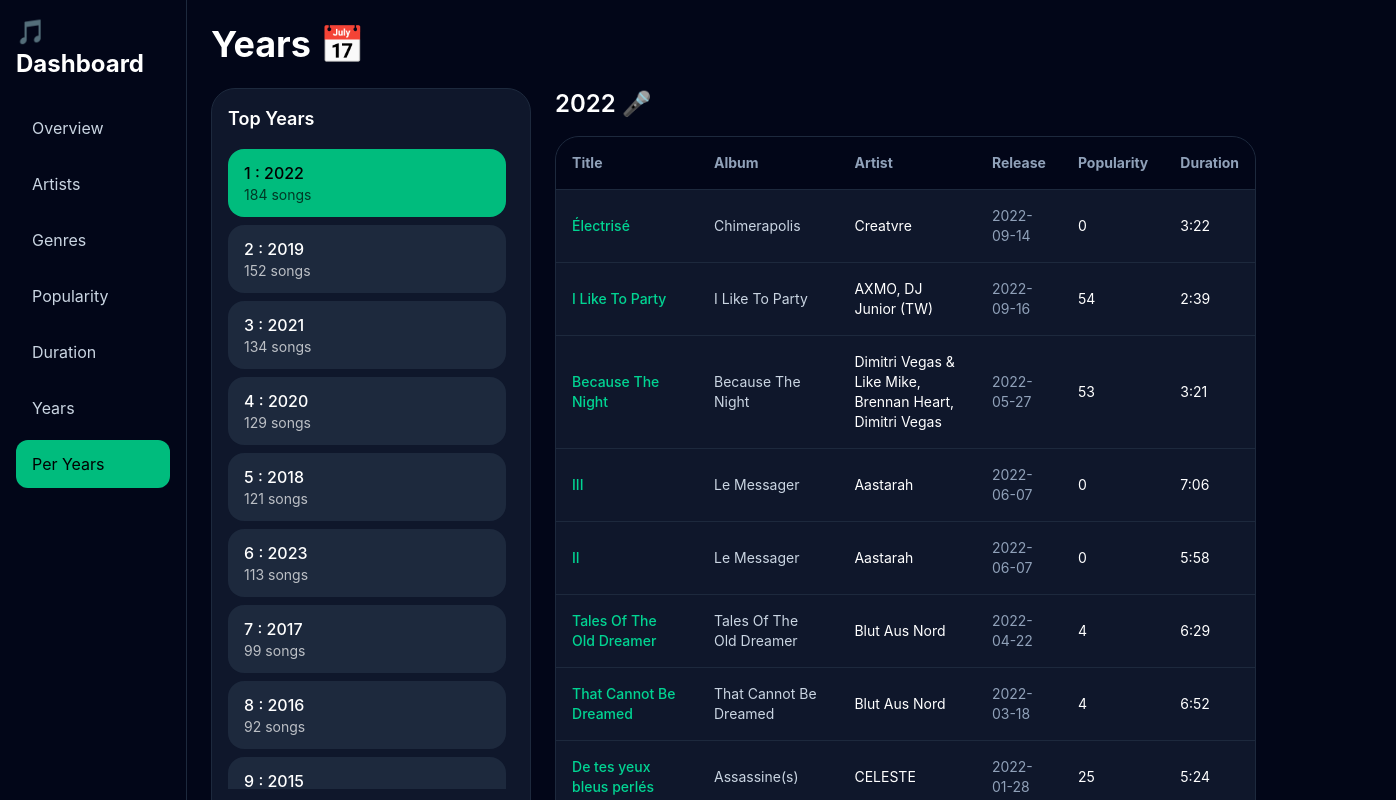
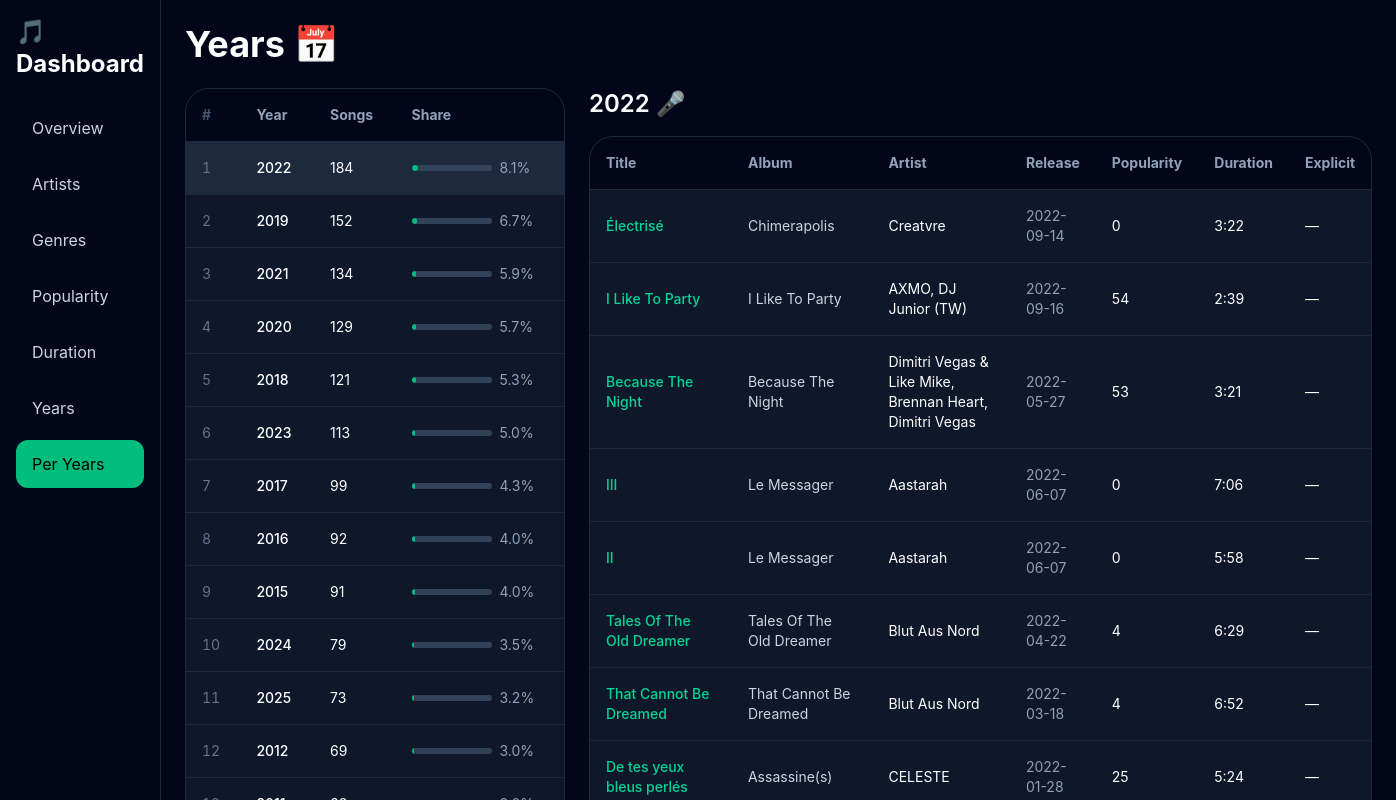
Before and after one commit to ArtBalan/spotify-favorite-dashboard, a React (Vite) app: page /perYears in a window 1280 px wide. Shown: the top 800 px of the page, 1396 px wide, since content can reach past the window. Built offline with nearby package versions, Linux system fonts and the light colour scheme.

Commit message:
index on GenrePage & perYersPage in table

```diff
--- a/src/components/SongsTable.tsx
+++ b/src/components/SongsTable.tsx
@@ -12,6 +12,7 @@ export default function SongsTable({ tracks }: { tracks: Track[] }) {
             <th className="p-4">Release</th>
             <th className="p-4">Popularity</th>
             <th className="p-4">Duration</th>
+            <th className="p-4">Explicit</th>
           </tr>
         </thead>
 
@@ -45,6 +46,7 @@ export default function SongsTable({ tracks }: { tracks: Track[] }) {
               <td className="p-4 text-slate-400">{track.releaseDate}</td>
               <td className="p-4">{track.popularity}</td>
               <td className="p-4">{track.duration}</td>
+              <td className="p-4">{track.explicit ? "🔞" : "—"}</td>
             </tr>
           ))}
         </tbody>
--- a/src/lib/Analytics.ts
+++ b/src/lib/Analytics.ts
@@ -49,7 +49,9 @@ export function getTopYears(tracks: Track[]){
 
   return [...counts.entries()]
     .map(([year, count]) => ({ year, count }))
-    .sort((a, b) => b.count - a.count || parseInt(b.year) - parseInt(a.year));
+    .sort((a, b) => b.count - a.count || parseInt(b.year) - parseInt(a.year))
+    .sort((a, b) => b.count - a.count)
+    .map((g, index) => ({ ...g, rank: index + 1 }));;
 }
 
 export function getGenres(tracks: Track[]) {
@@ -78,9 +80,12 @@ export function getGenres(tracks: Track[]) {
     map.set(track.genre, current);
   });
 
-  return [...map.values()].map((g) => ({
-    ...g,
-    avgPopularity: g.avgPopularity / g.count,
-    explicitRate: (g.explicitRate / g.count) * 100,
-  }));
+  return [...map.values()]
+    .map((g) => ({
+      ...g,
+      avgPopularity: g.avgPopularity / g.count,
+      explicitRate: (g.explicitRate / g.count) * 100,
+    }))
+    .sort((a, b) => b.count - a.count)
+    .map((g, index) => ({ ...g, rank: index + 1 }));
 }
--- a/src/pages/GenresPage.tsx
+++ b/src/pages/GenresPage.tsx
@@ -79,7 +79,7 @@ export default function GenresPage() {
             </thead>
 
             <tbody>
-              {sortedGenres.map((genre,index) => {
+              {sortedGenres.map((genre) => {
                 const share = (genre.count / total) * 100;
                 return (
                   <tr
@@ -89,7 +89,7 @@ export default function GenresPage() {
                       selectedGenre === genre.genre ? "bg-slate-800" : ""
                     }`}
                   >
-                    <td className="p-4 text-slate-500 tabular-nums">{index + 1}</td>
+                    <td className="p-4 text-slate-500 tabular-nums">{genre.rank}</td>
                     <td className="p-4">{genre.genre}</td>
                     <td className="p-4">{genre.count}</td>
                     <td className="p-4">
--- a/src/pages/PerYearsPage.tsx
+++ b/src/pages/PerYearsPage.tsx
@@ -6,13 +6,12 @@ import { loadTracks } from "../lib/parseCsv";
 export default function PerYearsPage() {
   const tracks = loadTracks();
   const years = getTopYears(tracks);
+  const total = tracks.length;
 
-  const [selectedYear, setSelectedYear] = useState(
-    years[0]?.year || ""
-  );
+  const [selectedYear, setSelectedYear] = useState(years[0]?.year || "");
 
   const yearTrack = useMemo(
-    () => tracks.filter((t) => t.releaseDate.split('-')[0] === selectedYear),
+    () => tracks.filter((t) => t.releaseDate.split("-")[0] === selectedYear),
     [tracks, selectedYear]
   );
 
@@ -20,37 +19,53 @@ export default function PerYearsPage() {
     <div>
       <h1 className="mb-6 text-4xl font-bold">Years 📅</h1>
 
-      <div className="grid gap-6 lg:grid-cols-[320px_1fr]">
-        <div className="rounded-3xl border border-slate-800 bg-slate-900 p-4">
-          <div className="mb-4 text-lg font-semibold">Top Years</div>
+      <div className="grid gap-6 lg:grid-cols-[380px_1fr]">
+        <div className="overflow-hidden rounded-3xl border border-slate-800 bg-slate-900">
+          <table className="w-full text-left text-sm">
+            <thead className="bg-slate-950 text-slate-400">
+              <tr>
+                <th className="p-4 text-slate-600">#</th>
+                <th className="p-4">Year</th>
+                <th className="p-4">Songs</th>
+                <th className="p-4">Share</th>
+              </tr>
+            </thead>
 
-          <div className="space-y-2 max-h-[80vh] overflow-auto pr-2">
-            {years.map((year,i) => (
-              <button
-                key={year.year}
-                onClick={() => setSelectedYear(year.year)}
-                className={`w-full rounded-2xl px-4 py-3 text-left transition ${
-                  selectedYear === year.year
-                    ? "bg-emerald-500 text-black"
-                    : "bg-slate-800 hover:bg-slate-700"
-                }`}
-              >
-                <div className="font-medium">{i+1} : {year.year}</div>
-                <div className="text-sm opacity-70">{year.count} songs</div>
-              </button>
-            ))}
-          </div>
+            <tbody>
+              {years.map((year, i) => {
+                const share = (year.count / total) * 100;
+                return (
+                  <tr
+                    key={year.year}
+                    onClick={() => setSelectedYear(year.year)}
+                    className={`cursor-pointer border-t border-slate-800 transition hover:bg-slate-800 ${
+                      selectedYear === year.year ? "bg-slate-800" : ""
+                    }`}
+                  >
+                    <td className="p-4 text-slate-500 tabular-nums">{i + 1}</td>
+                    <td className="p-4 font-medium">{year.year}</td>
+                    <td className="p-4">{year.count}</td>
+                    <td className="p-4">
+                      <div className="flex items-center gap-2">
+                        <div className="h-1.5 w-20 overflow-hidden rounded-full bg-slate-700">
+                          <div
+                            className="h-full rounded-full bg-emerald-500"
+                            style={{ width: `${share}%` }}
+                          />
+                        </div>
+                        <span className="text-slate-400">{share.toFixed(1)}%</span>
+                      </div>
+                    </td>
+                  </tr>
+                );
+              })}
+            </tbody>
+          </table>
         </div>
 
         <div>
-          <h2 className="mb-4 text-2xl font-semibold">
-            {selectedYear} 🎤
-          </h2>
-
-<SongsTable
-  key={selectedYear || "all-artists"}
-  tracks={yearTrack}
-/>
+          <h2 className="mb-4 text-2xl font-semibold">{selectedYear} 🎤</h2>
+          <SongsTable key={selectedYear || "all-years"} tracks={yearTrack} />
         </div>
       </div>
     </div>
```
